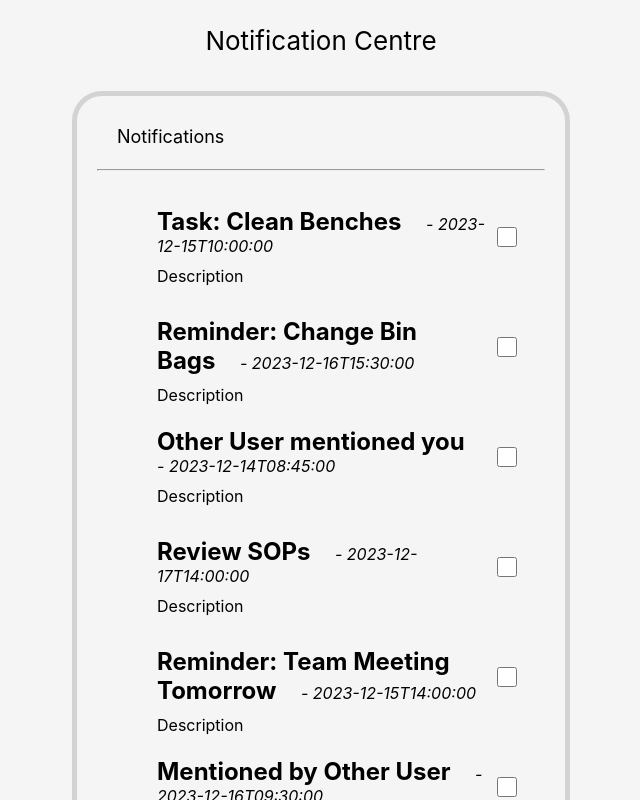
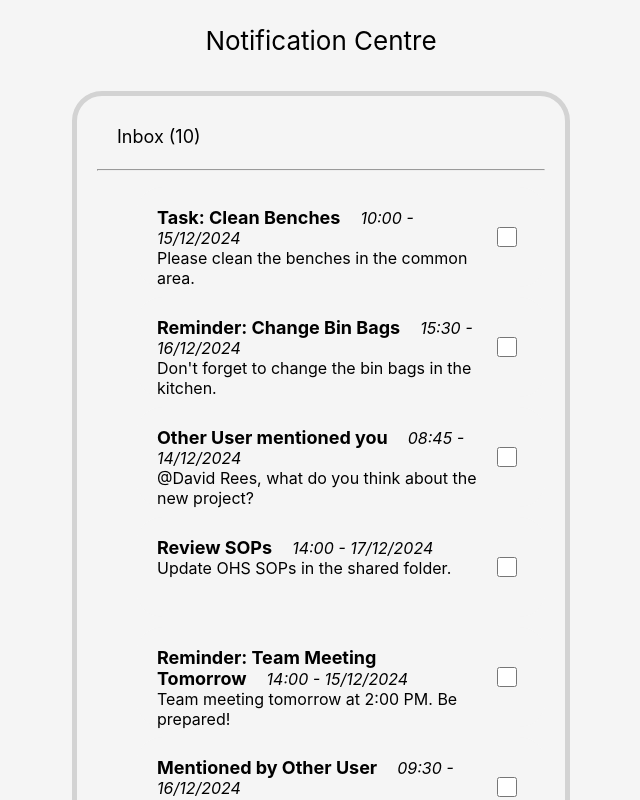
Before and after one commit to FluxOblivion/CompoundNotifications, a React (Create React App) app in the folder compound-eval/: page / in a window 1280 px wide. Shown: the top 800 px of the page, without its empty margins (319-959 px from the left). Built offline with nearby package versions, Linux system fonts and the light colour scheme.

Commit message:
Date formatted, description now working

```diff
--- a/compound-eval/src/component/notificationPanel.css
+++ b/compound-eval/src/component/notificationPanel.css
@@ -28,7 +28,7 @@
 
 .n-header {
     margin: 0px;
-    margin-bottom: 10px;
+    /* margin-bottom: 10px; */
     width: 100%;
 }
 
@@ -49,7 +49,7 @@ input {
 }
 
 b {
-    font-size: x-large;
+    font-size: large;
     margin: 0;
     margin-right: 20px;
 }
--- a/compound-eval/src/component/notificationPanel.tsx
+++ b/compound-eval/src/component/notificationPanel.tsx
@@ -1,13 +1,25 @@
 import React from 'react';
 import './notificationPanel.css';
-// import { IUserNotification } from './notification.ts';
 import { notifications } from './sample-notifications.ts';
 
-// Pass prop 'notification: IUserNotification' later
+function formatDate(dateString: string): string {
+    const date = new Date(dateString);
+    if (isNaN(date.getTime())) {
+        return 'Invalid Date';
+    }
+    const hours = date.getHours().toString().padStart(2, '0');
+    const minutes = date.getMinutes().toString().padStart(2, '0');
+    const day = date.getDate().toString().padStart(2, '0');
+    const month = (date.getMonth() + 1).toString().padStart(2, '0'); // Months are zero-indexed
+    const year = (date.getFullYear() + 1).toString().padStart(2, '0');
+
+    return `${hours}:${minutes} - ${day}/${month}/${year}`;
+}
+
 function NotificationObject({ title, description, notificationDate }) {
     const [checked, setChecked] = React.useState(false);
 
-    // const notifications.map()
+    const formattedDate = formatDate(notificationDate);
 
     const handleChange = () => {
         setChecked(!checked);
@@ -16,10 +28,11 @@ function NotificationObject({ title, description, notificationDate }) {
     return (
         <li className="notification-object">
             <div className="n-content">
-                <span className="n-header">
-                    <b>{title}</b><i> - {notificationDate}</i>
-                </span>
-                <div>Description</div>
+                <div className="n-header">
+                    <b>{title}</b>
+                    <i>{formattedDate}</i>
+                </div>
+                <div>{description}</div>
             </div>
             <div className="n-read">
                 <input
@@ -46,6 +59,9 @@ export default function NotificationPanel() {
         />
     );
 
+    // Temporary fill
+    const itemsUnread = notificationList.length;
+
 
     const handleChange = (event: React.SyntheticEvent, newValue: number) => {
         setValue(newValue);
@@ -60,7 +76,7 @@ export default function NotificationPanel() {
     return (
         <div className="notification-panel">
             <div className="p-header">
-                <span>Notifications</span>
+                <span>Inbox ({itemsUnread})</span>
 
             </div>
             {/* <div className="p-read">
```
